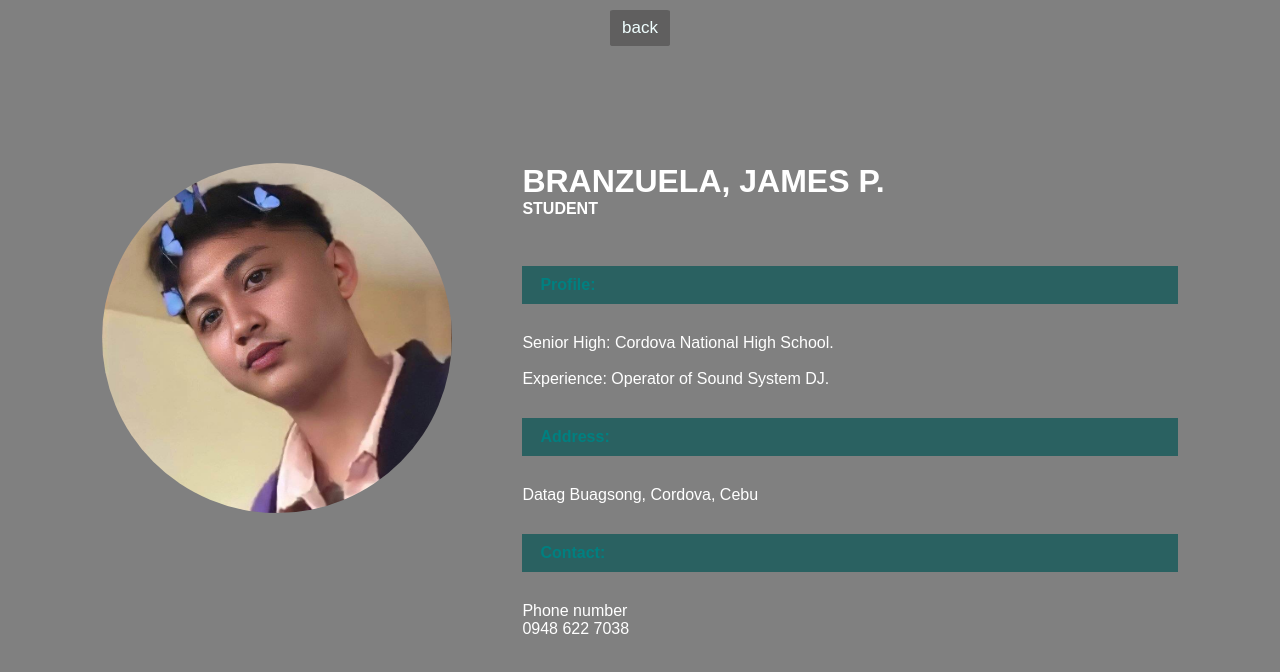
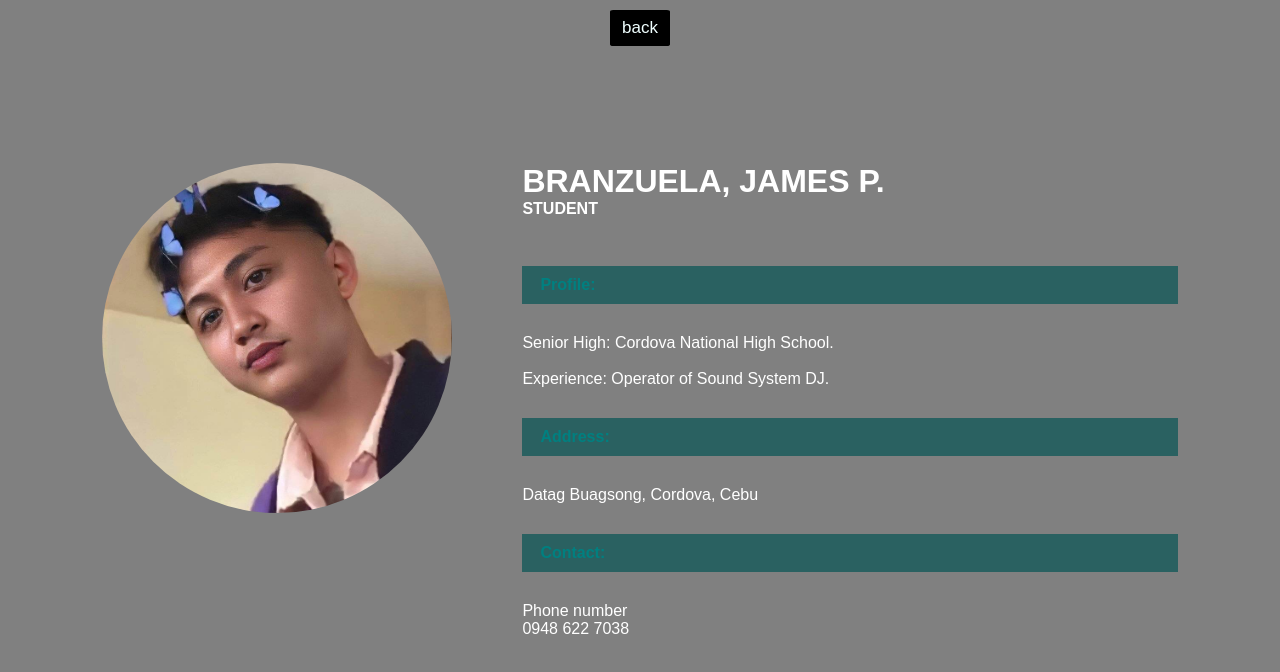
Before and after one commit to Emil-James/portfolio, a plain HTML site: page James Resume.html in a window 1280 px wide. Drawn offline with Linux system fonts and the light colour scheme.

Commit message:
Add files via upload

```diff
--- a/CSS/jamesresume.css
+++ b/CSS/jamesresume.css
@@ -45,7 +45,7 @@ body{
     position: fixed;
     top: 10px;
     width: max-content;
-    background-color: rgba(48, 47, 47, 0.4);
+    background-color: black;
     border-radius: 5%;
 }
 
```
